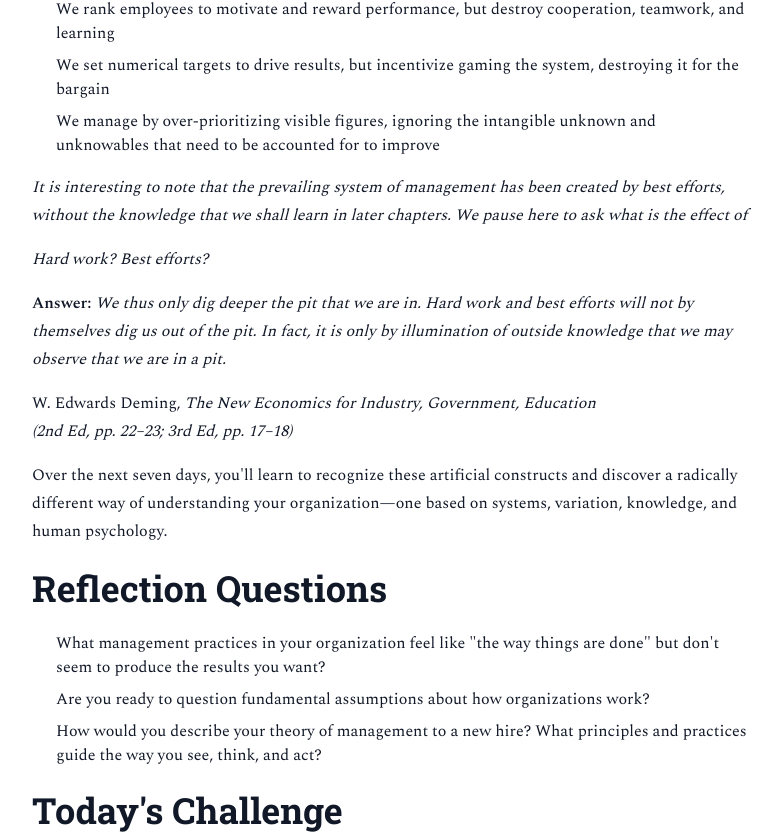
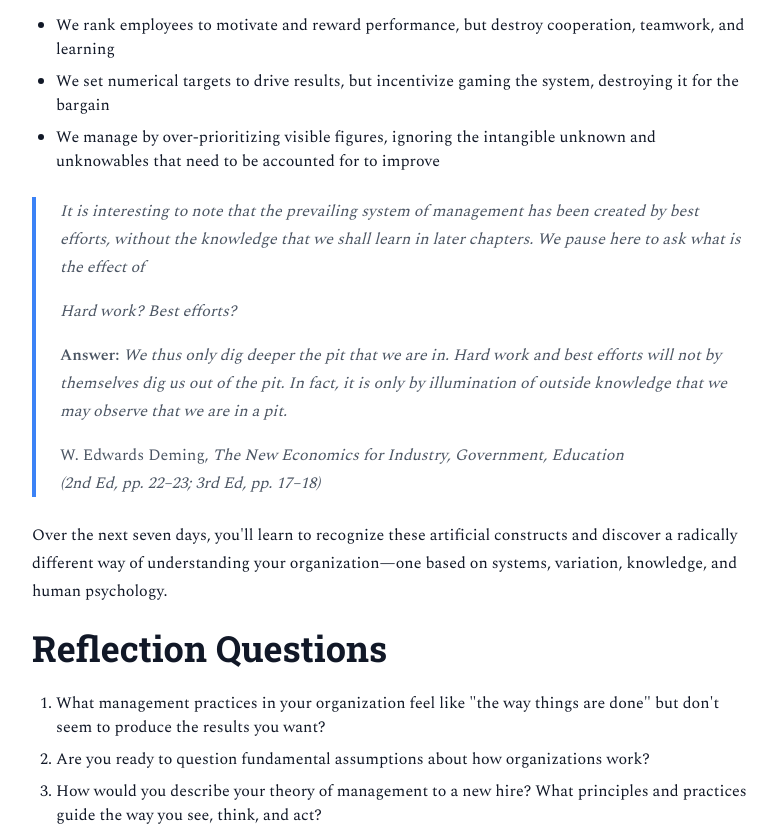
Before and after one commit to DerailleurAgile/daily-digestible-deming, a Next.js app: page /plans/unplugging-from-the-matrix/day/1 in a window 1280 px wide. Shown: the part 1086-1920 px from the top of the page, without its empty margins (248-1028 px from the left). Built offline with nearby package versions, Linux system fonts and the light colour scheme.

Commit message:
Updates: added styling for block-quotes and numbered and ordered lists.

```diff
--- a/app/globals.css
+++ b/app/globals.css
@@ -61,12 +61,45 @@
     font-weight: 600;
   }
 
-  ul, ol {
+  ul {
     margin-bottom: 1rem;
     margin-left: 1.5rem;
+    list-style-type: disc;
+  }
+
+  ol {
+    margin-bottom: 1rem;
+    margin-left: 1.5rem;
+    list-style-type: decimal;
   }
 
   li {
     margin-bottom: 0.5rem;
+    display: list-item;
+  }
+
+  /* Prose styling for markdown content */
+  .prose blockquote {
+    border-left: 4px solid rgb(59 130 246);
+    padding-left: 1.5rem;
+    margin: 1.5rem 0;
+    color: rgb(75 85 99);
+    font-style: normal;
+  }
+
+  .prose a {
+    color: rgb(37 99 235);
+    text-decoration: underline;
+  }
+
+  .prose a:hover {
+    color: rgb(29 78 216);
+  }
+
+  .prose code {
+    background-color: rgb(243 244 246);
+    padding: 0.125rem 0.25rem;
+    border-radius: 0.25rem;
+    font-size: 0.875em;
   }
 }
```
